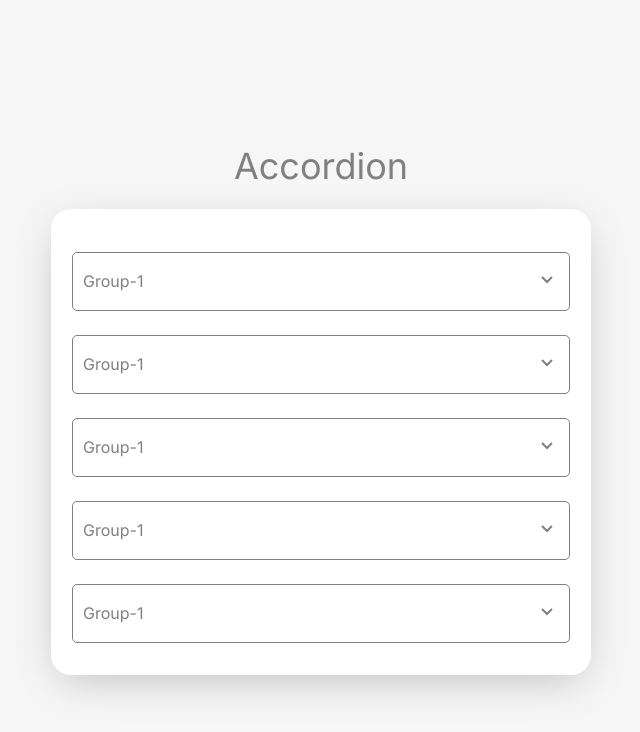
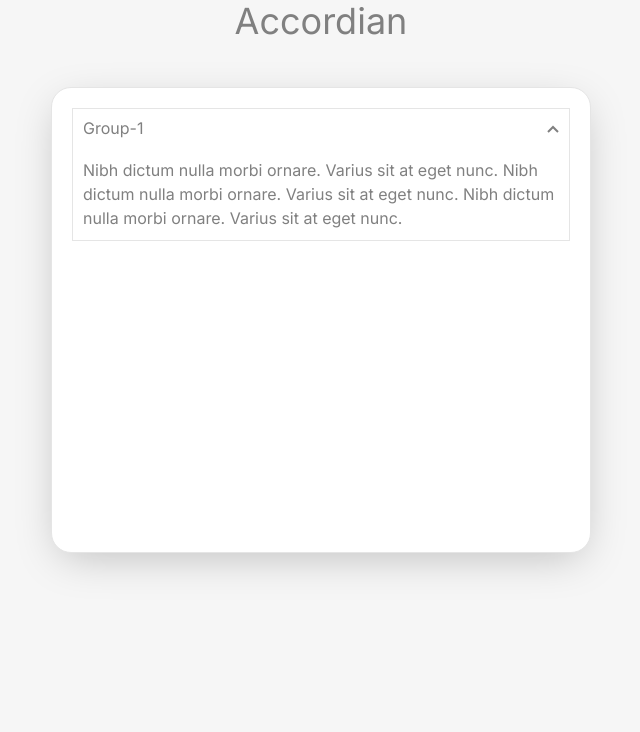
Before and after one commit to piyushbishnoi515/Accordian, a plain HTML site: page index.html in a window 1280 px wide. Shown: the whole page, without its empty margins (319-959 px from the left). Drawn offline with Linux system fonts and the light colour scheme.

Commit message:
gap added between accordion

```diff
--- a/assets/css/style.css
+++ b/assets/css/style.css
@@ -40,17 +40,33 @@
     color: #808080;
 }
 
-.justify-center {
-    justify-content: center;
-}
-
-.Accordian {
+.main-word {
     font-family: "Inter", sans-serif;
     font-size: 36px;
     font-weight: 400;
     line-height: 43.57px;
     text-align: center;
     color: #808080;
+    margin-bottom: 43px;
+}
+
+.Accordian {
+    border: 1px solid #0000001A;
+}
+
+.white-box {
+    background-color: white;
+    box-shadow: 0px 11px 44px -10px #00000040;
+    border: 1px solid #E5E5E5;
+    border-radius: 5px;
+    padding: 20px;
+    width: 540px;
+    height: 466px;
+    border-radius: 20px;
+}
+
+.justify-center {
+    justify-content: center;
 }
 
 .p-10 {
@@ -76,7 +92,8 @@
 .f-direction-c {
     flex-direction: column;
 }
-.overflow{
+
+.overflow {
     overflow: hidden;
 }
 
@@ -87,7 +104,8 @@
 .pb-20 {
     padding-bottom: 20px;
 }
-.mb-13{
+
+.mb-13 {
     margin-bottom: 13px;
 }
 
--- a/index.html
+++ b/index.html
@@ -4,102 +4,38 @@
 <head>
     <meta charset="UTF-8">
     <meta name="viewport" content="width=device-width, initial-scale=1.0">
-    <title>Accordian</title>
+    <title>accordion</title>
     <link rel="stylesheet" href="./assets/css/style.css">
 </head>
 
 <body>
-
-    <section class="bg-b h-100 d-flex f-direction-c">
-        <div class="container d-flex align-item f-direction-c justify-center flex-grow-1">
-            <p class="Accordian pb-20 pt-20">Accordion</p>
-            <div class="align-item justify-center d-flex p-card bg-w f-direction-c">
-                <div class="card d-flex justify-between p-10 align-item justify-center ">
+    <section class="bg-b d-flex align-item f-direction-c  h-100">
+        <div class="container flex-grow-1 justify-center align-item">
+            <h2 class="main-word">Accordian</h2>
+            <div class="white-box">
+                <div class="Accordian">
+                    <div class="d-flex justify-between align-item Accordian-heading p-10">
                         <p class="Group-1">Group-1</p>
-                    <div class="overflow">
-                        <p class="long-text" hidden>Nibh dictum nulla morbi ornare. Varius sit at eget nunc. Nibh dictum
-                            nulla morbi ornare. Varius sit at eget nunc. Nibh
-                            dictum nulla morbi ornare. Varius sit at eget nunc.</p>
-                    </div>
                         <span>
-                        <svg width="24" height="24" viewBox="0 0 24 24" fill="none" xmlns="http://www.w3.org/2000/svg">
+                            <svg width="12" height="8" viewBox="0 0 12 8" fill="none"
+                                xmlns="http://www.w3.org/2000/svg">
                                 <path
-                                d="M16.293 9.29297L12 13.586L7.70697 9.29297L6.29297 10.707L12 16.414L17.707 10.707L16.293 9.29297Z"
+                                    d="M10.293 7.70703L5.99997 3.41403L1.70697 7.70703L0.292969 6.29303L5.99997 0.586032L11.707 6.29303L10.293 7.70703Z"
                                     fill="#808080" />
                             </svg>
 
 
                         </span>
                     </div>
-                <div class="card d-flex justify-between p-10 align-item justify-center  ">
-                    <p class="Group-1">Group-1</p>
-                    <div class="overflow">
-                        <p class="long-text" hidden>Nibh dictum nulla morbi ornare. Varius sit at eget nunc. Nibh dictum
-                            nulla morbi ornare. Varius sit at eget nunc. Nibh
+                    <div class="Accordian-tex p-10">
+                        <p class="long-text">Nibh dictum nulla morbi ornare. Varius sit at eget nunc. Nibh dictum nulla
+                            morbi ornare.
+                            Varius
+                            sit at eget nunc. Nibh
                             dictum nulla morbi ornare. Varius sit at eget nunc.</p>
                     </div>
-                    <span>
-                        <svg width="24" height="24" viewBox="0 0 24 24" fill="none" xmlns="http://www.w3.org/2000/svg">
-                            <path
-                                d="M16.293 9.29297L12 13.586L7.70697 9.29297L6.29297 10.707L12 16.414L17.707 10.707L16.293 9.29297Z"
-                                fill="#808080" />
-                        </svg>
-
-
-                    </span>
-                </div>
-                <div class="card d-flex justify-between p-10 align-item justify-center ">
-                    <p class="Group-1">Group-1</p>
-                    <div class="overflow">
-                        <p class="long-text" hidden>Nibh dictum nulla morbi ornare. Varius sit at eget nunc. Nibh dictum
-                            nulla morbi ornare. Varius sit at eget nunc. Nibh
-                            dictum nulla morbi ornare. Varius sit at eget nunc.</p>
-                    </div>
-                    <span>
-                        <svg width="24" height="24" viewBox="0 0 24 24" fill="none" xmlns="http://www.w3.org/2000/svg">
-                            <path
-                                d="M16.293 9.29297L12 13.586L7.70697 9.29297L6.29297 10.707L12 16.414L17.707 10.707L16.293 9.29297Z"
-                                fill="#808080" />
-                        </svg>
-
-                    </span>
-                </div>
-                <div class="card d-flex justify-between p-10 align-item justify-center ">
-                    <p class="Group-1">Group-1</p>
-                    <div class="overflow">
-                        <p class="long-text" hidden>Nibh dictum nulla morbi ornare. Varius sit at eget nunc. Nibh dictum
-                            nulla morbi ornare. Varius sit at eget nunc. Nibh
-                            dictum nulla morbi ornare. Varius sit at eget nunc.</p>
-                    </div>
-                    <span>
-                        <svg width="24" height="24" viewBox="0 0 24 24" fill="none" xmlns="http://www.w3.org/2000/svg">
-                            <path
-                                d="M16.293 9.29297L12 13.586L7.70697 9.29297L6.29297 10.707L12 16.414L17.707 10.707L16.293 9.29297Z"
-                                fill="#808080" />
-                        </svg>
-
-
-                    </span>
-                </div>
-                <div class="card d-flex justify-between p-10 align-item justify-center mb-13">
-                    <p class="Group-1">Group-1</p>
-                    <div class="overflow">
-                        <p class="long-text" hidden>Nibh dictum nulla morbi ornare. Varius sit at eget nunc. Nibh dictum
-                            nulla morbi ornare. Varius sit at eget nunc. Nibh
-                            dictum nulla morbi ornare. Varius sit at eget nunc.</p>
-                    </div>
-                    <span>
-                        <svg width="24" height="24" viewBox="0 0 24 24" fill="none" xmlns="http://www.w3.org/2000/svg">
-                            <path
-                                d="M16.293 9.29297L12 13.586L7.70697 9.29297L6.29297 10.707L12 16.414L17.707 10.707L16.293 9.29297Z"
-                                fill="#808080" />
-                        </svg>
-
-
-                    </span>
                 </div>
             </div>
-
         </div>
     </section>
 
```
Lines whose indentation alone changed are shown as unchanged.
